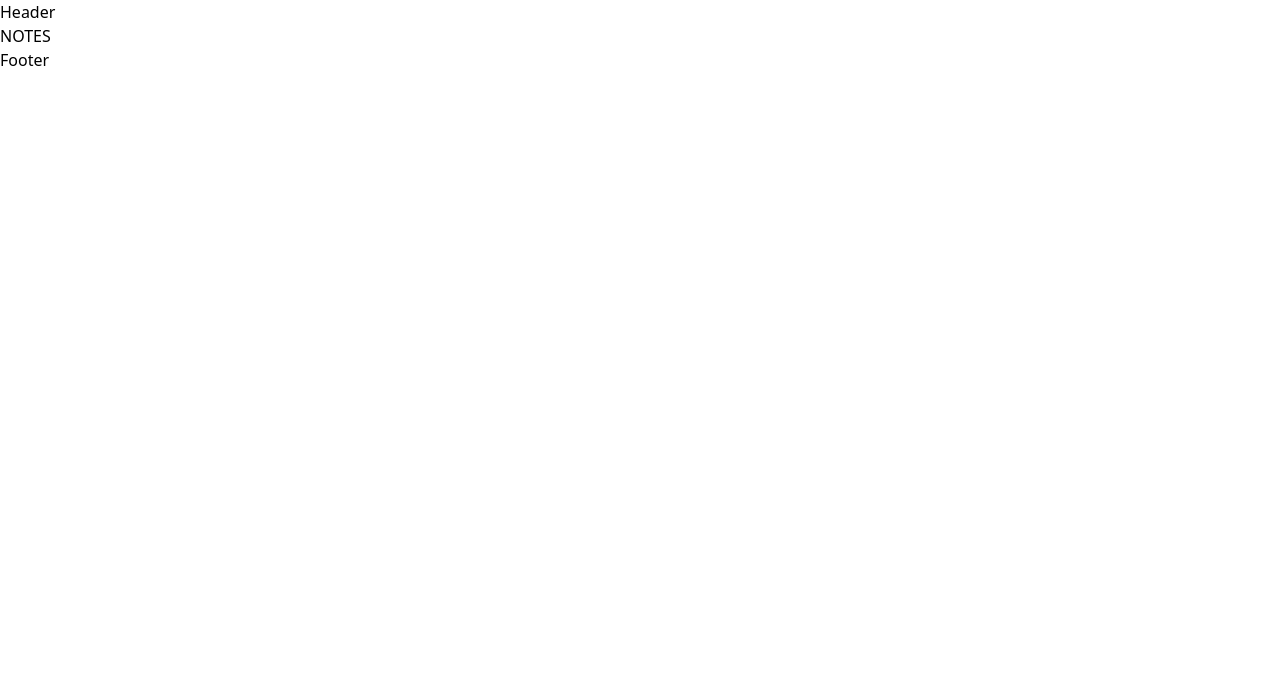
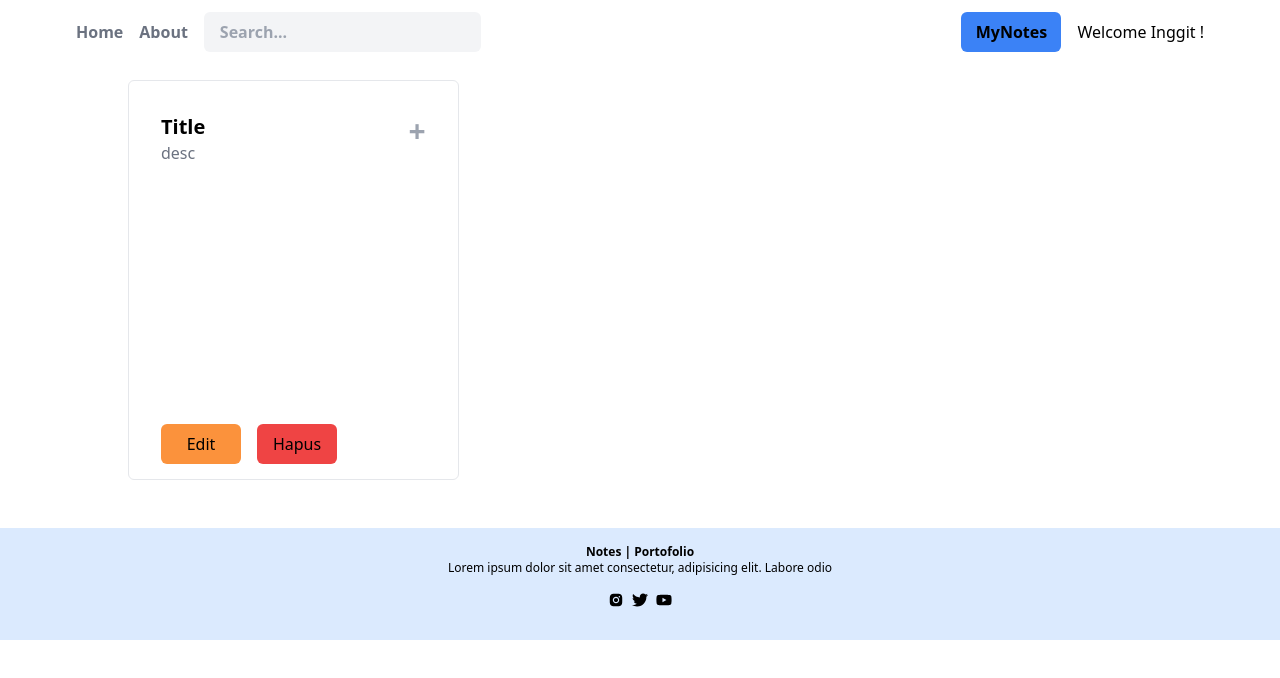
Before and after one commit to ayuwidyainggit/notes-next, a Next.js app: page /notes in a window 1280 px wide. Shown: the top 678 px of the page. Built offline with nearby package versions, Linux system fonts and the light colour scheme.

Commit message:
adjustment note.js

```diff
--- a/components/Footer/index.js
+++ b/components/Footer/index.js
@@ -1,3 +1,23 @@
+import { AiFillInstagram } from "react-icons/ai";
+import { FaTwitter } from "react-icons/fa";
+import { FaYoutube } from "react-icons/fa";
+
 export default function Footer() {
-  return <div>Footer</div>;
+  return (
+    <div className=" relative bg-blue-100 text-center py-4 mt-12">
+      <div>
+        <p className="font-bold text-xs">Notes | Portofolio</p>
+      </div>
+      <div>
+        <p className="font-normal text-xs">
+          Lorem ipsum dolor sit amet consectetur, adipisicing elit. Labore odio
+        </p>
+      </div>
+      <div className=" flex gap-2  justify-center p-4">
+        <AiFillInstagram />
+        <FaTwitter />
+        <FaYoutube />
+      </div>
+    </div>
+  );
 }
--- a/components/Header/index.js
+++ b/components/Header/index.js
@@ -1,3 +1,69 @@
+import { useState } from "react";
+import Search from "../Search";
+import { GiHamburgerMenu } from "react-icons/gi";
+
 export default function Header() {
-  return <div>Header</div>;
+  const [activeLink, setActiveLink] = useState("");
+  const handleLinkClick = (link) => {
+    setActiveLink(link);
+  };
+  return (
+    <div className="md:flex flex-row justify-end md:justify-between md:p-3 p-10 max-w-6xl mx-auto mb-4">
+      <div className="hidden md:flex items-center gap-4 font-bold">
+        <div
+          className={
+            activeLink == "Home"
+              ? "text-black   "
+              : "text-gray-500 hover:text-black"
+          }
+          onClick={() => handleLinkClick("Home")}
+        >
+          Home
+        </div>
+        <div
+          className={
+            activeLink == "About"
+              ? "text-black   "
+              : "text-gray-500 hover:text-black"
+          }
+          onClick={() => handleLinkClick("About")}
+        >
+          About
+        </div>
+        <Search />
+      </div>
+      <div className="flex items-center gap-4">
+        <div className="bg-blue-500 font-bold w-[100px] text-center py-2 rounded-md">
+          MyNotes
+        </div>
+        <div className="">Welcome Inggit !</div>
+      </div>
+      {/* mobile version */}
+      <div className="md:hidden flex items-center justify-between font-bold mt-4">
+        <Search />
+      </div>
+      <div className="md:hidden flex items-center gap-4 font-bold  mt-2 ">
+        <div
+          className={
+            activeLink == "Home"
+              ? "text-black  underline "
+              : "text-gray-500 hover:text-black"
+          }
+          onClick={() => handleLinkClick("Home")}
+        >
+          Home
+        </div>
+        <div
+          className={
+            activeLink == "About"
+              ? "text-black  underline "
+              : "text-gray-500 hover:text-black"
+          }
+          onClick={() => handleLinkClick("About")}
+        >
+          About
+        </div>
+      </div>
+    </div>
+  );
 }
--- /dev/null
+++ b/components/Search/index.js
@@ -0,0 +1,11 @@
+export default function Search() {
+  return (
+    <div className="">
+      <input
+        type="text"
+        className="w-full px-4 py-2 bg-gray-100  rounded-md focus:outline-none focus:ring-1 focus:ring-blue-400"
+        placeholder="Search..."
+      />
+    </div>
+  );
+}
--- a/layout/index.js
+++ b/layout/index.js
@@ -4,7 +4,7 @@ import Head from "next/head";
 
 export default function Layout({ children, metaTitle, metaDesc }) {
   return (
-    <div>
+    <div className=" ">
       <Head>
         <title>My Notes - {metaTitle}</title>
         <meta
@@ -16,7 +16,9 @@ export default function Layout({ children, metaTitle, metaDesc }) {
       </Head>
       <Header />
       {children}
-      <Footer />
+      <div className="">
+        <Footer />
+      </div>
     </div>
   );
 }
--- a/pages/notes/index.js
+++ b/pages/notes/index.js
@@ -3,7 +3,26 @@ import Layout from "@/layout";
 export default function notes() {
   return (
     <Layout metaTitle="list-notes">
-      <p>NOTES</p>
+      <div className="relative w-[80%] left-[10%]  grid grid-cols-12  md:gap-4 gap-0">
+        <div className="col-span-12 md:col-span-4 border p-8 h-[400px] hover:shadow-lg rounded-md">
+          <div className=" font-bold  relative">
+            <p className="text-3xl absolute  top-0 right-0  text-gray-400 hover:text-black cursor-pointer">
+              {" "}
+              +
+            </p>
+          </div>
+          <p className="font-bold text-xl text">Title</p>
+          <p className="text-gray-500">desc</p>
+          <div className="absolute bottom-4   gap-4">
+            <button className="bg-orange-400 w-[80px] py-2 rounded-md hover:shadow-md hover:bg-orange-500">
+              Edit
+            </button>
+            <button className="bg-red-500 w-[80px] py-2 rounded-md ml-4 hover:shadow-md hover:bg-red-600">
+              Hapus
+            </button>
+          </div>
+        </div>
+      </div>
     </Layout>
   );
 }
```
Also changed, not shown: package.json (+5 -4 lines), 1 other file (tests, documents, lock files or other folders).
